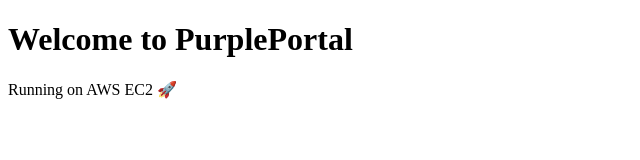
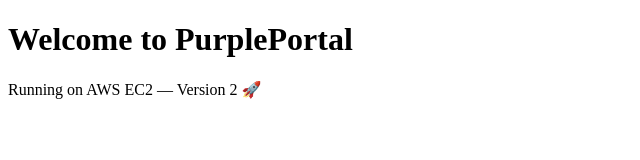
Before and after one commit to Shakedim/purpletech, a plain HTML site: page index.html in a window 1280 px wide. Shown: the whole page, without its empty margins (0-640 px from the left). Drawn offline with Linux system fonts and the light colour scheme.

Commit message:
Update version

```diff
--- a/index.html
+++ b/index.html
@@ -5,6 +5,6 @@
 </head>
 <body>
     <h1>Welcome to PurplePortal</h1>
-    <p>Running on AWS EC2 🚀</p>
+	<p>Running on AWS EC2 — Version 2 🚀</p>
 </body>
 </html>
```
